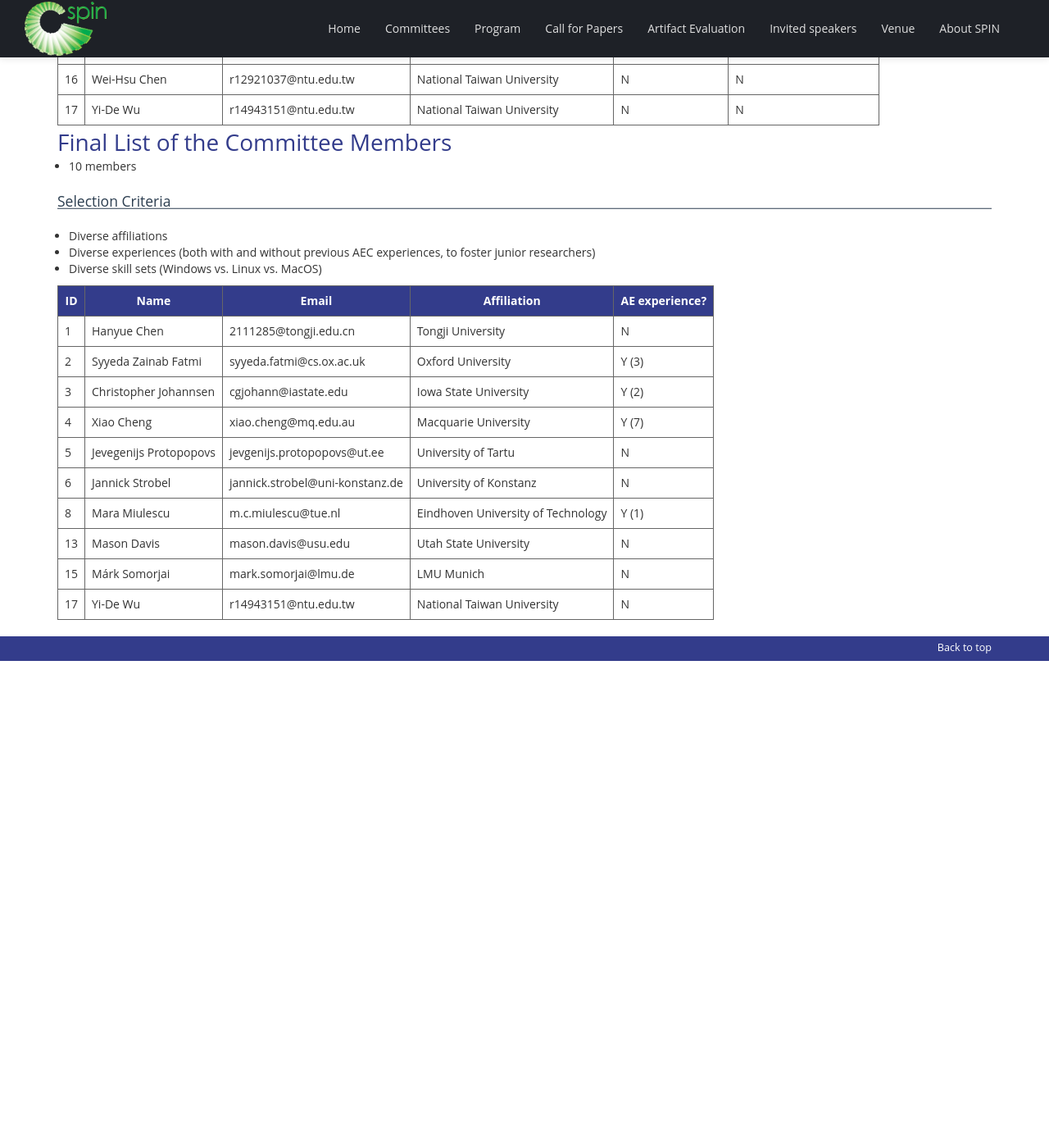
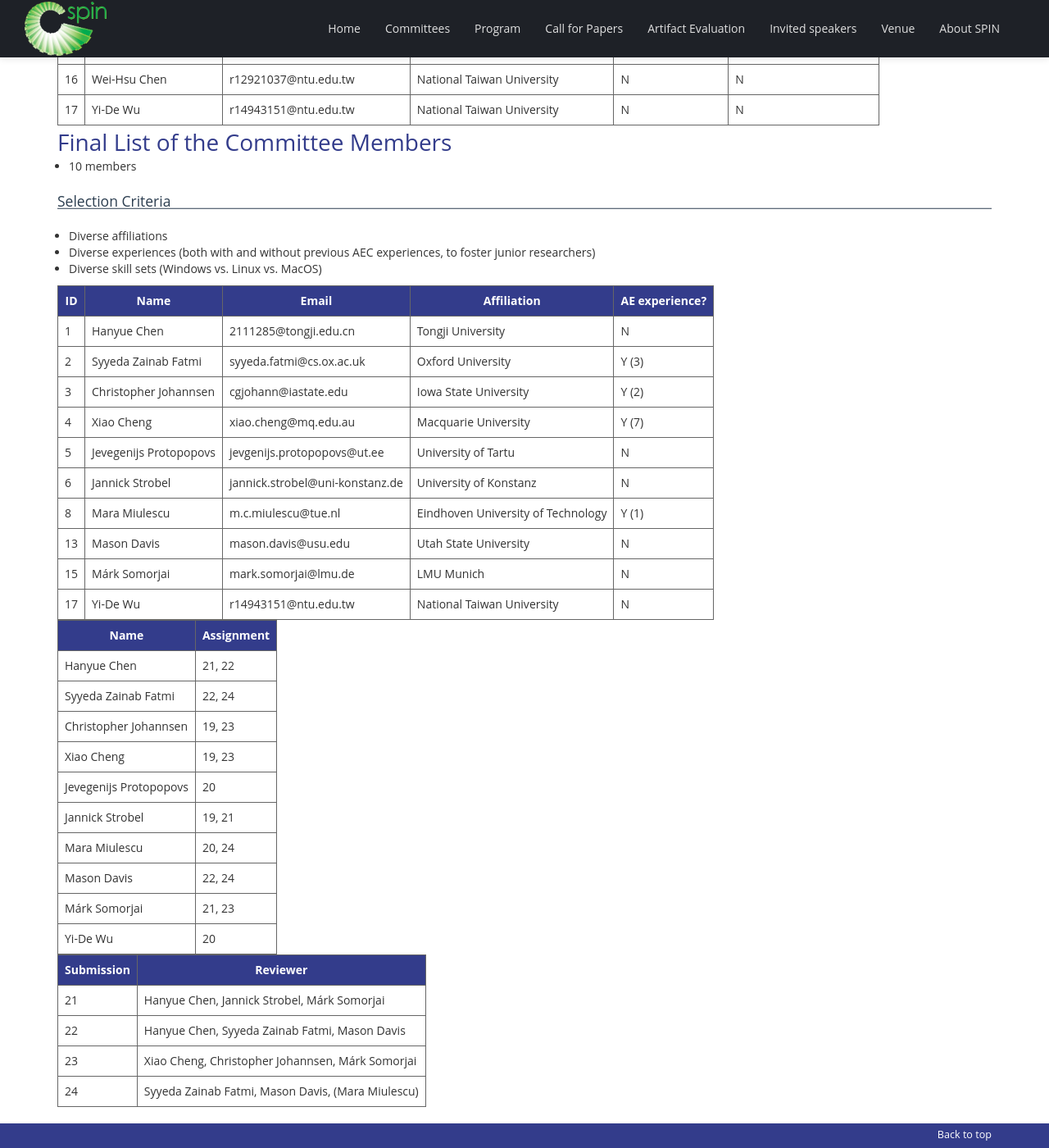
Before and after one commit to SPIN-web/SPIN2026, a Jekyll site: the page built from _pages/AEC_candidates.md, in a window 1280 px wide and 1400 px high, scrolled down 3136 px. Shown: the whole window at 82% size. Built offline with Jekyll 4.4.1, drawn with Linux system fonts in a browser that asks for light colours; nearby versions of some CDN libraries; our own code applies the rules of GitHub Pages for plain Markdown files; before the commit the page ends 3942 px from its top, so only the background shows below that.

Commit message:
Check in a tentative assignment for 2nd round AE

```diff
--- a/_pages/AEC_candidates.md
+++ b/_pages/AEC_candidates.md
@@ -159,3 +159,23 @@ No candidates
 | 13  | Mason Davis            | mason.davis@usu.edu             | Utah State University              | N              |
 | 15  | Márk Somorjai          | mark.somorjai@lmu.de            | LMU Munich                         | N              |
 | 17  | Yi-De Wu               | r14943151@ntu.edu.tw            | National Taiwan University         | N              |
+
+| Name                   | Assignment |
+| ---------------------- | ---------- |
+| Hanyue Chen            | 21, 22     |
+| Syyeda Zainab Fatmi    | 22, 24     |
+| Christopher Johannsen  | 19, 23     |
+| Xiao Cheng             | 19, 23     |
+| Jevegenijs Protopopovs | 20         |
+| Jannick Strobel        | 19, 21     |
+| Mara Miulescu          | 20, 24     |
+| Mason Davis            | 22, 24     |
+| Márk Somorjai          | 21, 23     |
+| Yi-De Wu               | 20         |
+
+| Submission | Reviewer                                          |
+| ---------- | ------------------------------------------------- |
+| 21         | Hanyue Chen, Jannick Strobel, Márk Somorjai       |
+| 22         | Hanyue Chen, Syyeda Zainab Fatmi, Mason Davis     |
+| 23         | Xiao Cheng, Christopher Johannsen, Márk Somorjai  |
+| 24         | Syyeda Zainab Fatmi, Mason Davis, (Mara Miulescu) |
```
